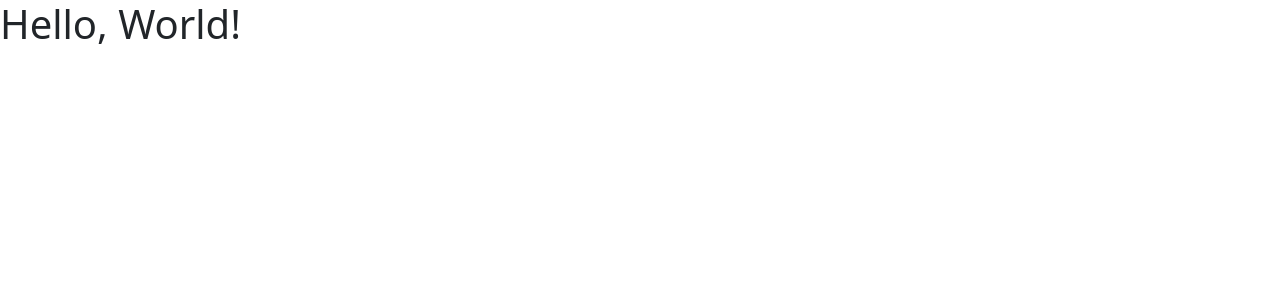
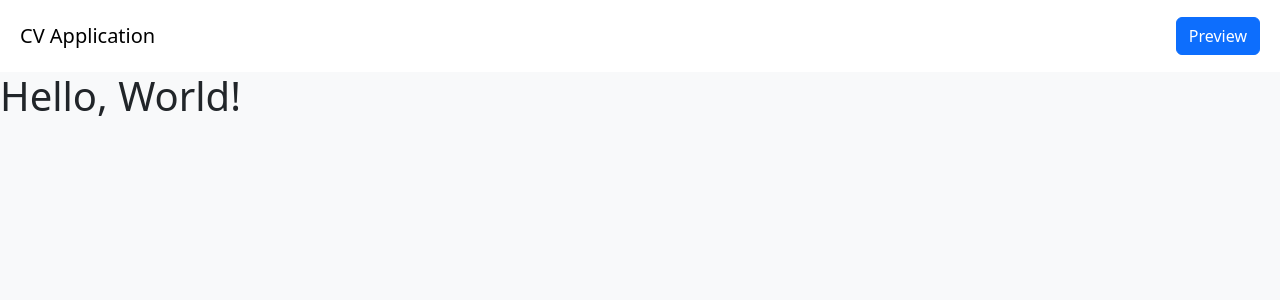
Before and after one commit to markbatho/cv-application, a React (Create React App) app: page / in a window 1280 px wide. Shown: the top 300 px of the page. Built offline with nearby package versions, Linux system fonts and the light colour scheme.

Commit message:
Add navbar

```diff
--- a/src/App.js
+++ b/src/App.js
@@ -1,6 +1,36 @@
+import Navbar from 'react-bootstrap/Navbar';
+import Nav from 'react-bootstrap/Nav';
+import Container from 'react-bootstrap/Container';
+import Button from 'react-bootstrap/Button';
+import { useState } from 'react';
+
+const views = {
+  EDIT: 'edit',
+  PREVIEW: 'preview',
+};
+
 function App() {
+  const [view, setView] = useState(views.EDIT);
+
   return (
     <div className="App">
+      <Navbar className="px-2 py-0" bg="white" variant="light" fixed="top">
+        <Container fluid>
+          <Navbar.Brand href="#">CV Application</Navbar.Brand>
+          <Nav className="justify-content-end">
+            <Button
+              variant="primary"
+              onClick={() => {
+                view === views.EDIT
+                  ? setView(views.PREVIEW)
+                  : setView(views.EDIT);
+              }}
+            >
+              {view === views.EDIT ? 'Preview' : 'Edit'}
+            </Button>
+          </Nav>
+        </Container>
+      </Navbar>
       <h1>Hello, World!</h1>
     </div>
   );
--- a/src/index.css
+++ b/src/index.css
@@ -1,13 +1,13 @@
 body {
-  margin: 0;
-  font-family: -apple-system, BlinkMacSystemFont, 'Segoe UI', 'Roboto', 'Oxygen',
-    'Ubuntu', 'Cantarell', 'Fira Sans', 'Droid Sans', 'Helvetica Neue',
-    sans-serif;
-  -webkit-font-smoothing: antialiased;
-  -moz-osx-font-smoothing: grayscale;
+  padding-top: 4.5rem;
+  background-color: var(--bs-tertiary-bg) !important;
 }
 
 code {
   font-family: source-code-pro, Menlo, Monaco, Consolas, 'Courier New',
     monospace;
 }
+
+nav {
+  height: 4.5rem;
+}
```
